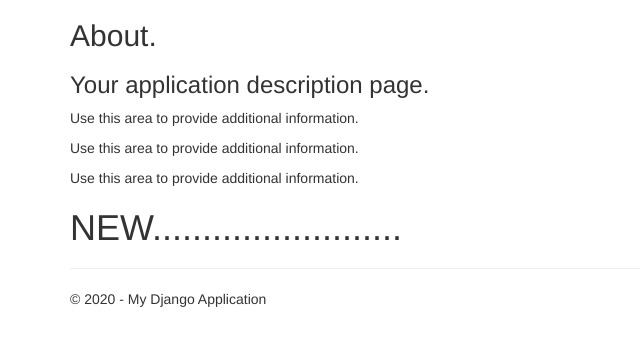
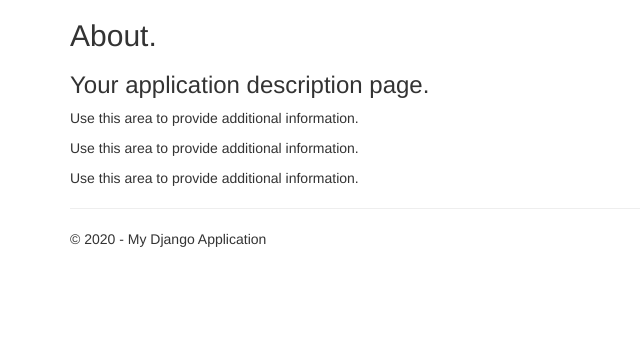
Before and after one commit to online2019/Django12, a Django app: page /about in a window 1280 px wide. Shown: the part 51-397 px from the top of the page, without its empty margins (0-640 px from the left). Run offline with Django 3.2, Linux system fonts and the light colour scheme; some libraries are stand-ins or nearby versions.

Commit message:
Revert "2"
This reverts commit b4dca7ba45b2228b795f0c5619e83ae700af914c.

```diff
--- a/Django12/app/templates/app/about.html
+++ b/Django12/app/templates/app/about.html
@@ -9,8 +9,6 @@
 <p>Use this area to provide additional information.</p>
 
 <p>Use this area to provide additional information.</p>
-<h1>NEW.........................</h1>
-
 
 
 {% endblock %}
```
